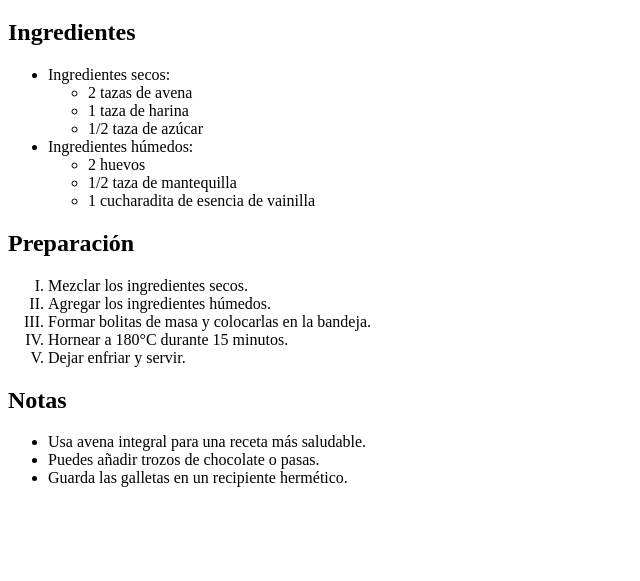
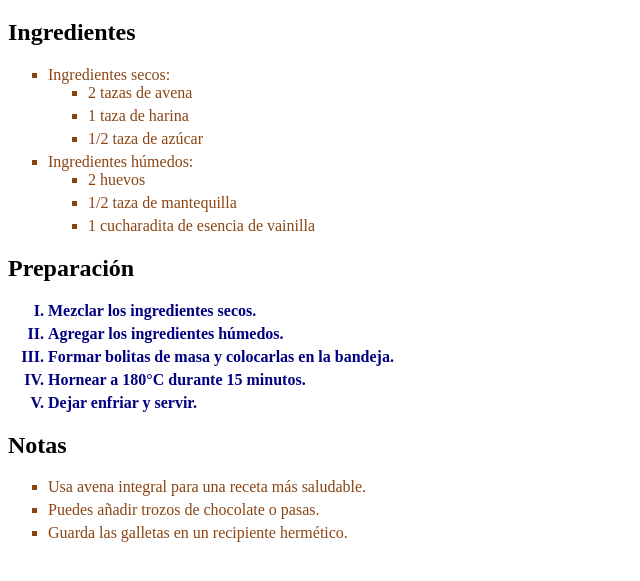
Before and after one commit to magarcia08/RecetaCombinandoListasOrdenadasYDesordenadas_html_GarciaMaria, a plain HTML site: page index.html in a window 1280 px wide. Shown: the part 61-642 px from the top of the page, without its empty margins (0-640 px from the left). Drawn offline with Linux system fonts and the light colour scheme.

Commit message:
feat: :sparkles: reto adicional: Aplicar **CSS** para personalizar las viñetas de ingredientes y la numeración de los pasos.

```diff
--- a/index.html
+++ b/index.html
@@ -3,6 +3,22 @@
 <head>
   <meta charset="utf-8">
   <title>Receta de Galletas</title>
+  <style>
+    ul {
+      list-style-type: square; /* Viñetas cuadradas */
+      color: #8B4513; /* Marrón */
+    }
+
+    ol {
+      list-style-type: upper-roman; /* Números romanos */
+      color: #000080; /* Azul oscuro */
+      font-weight: bold;
+    }
+
+    li {
+      margin-bottom: 5px;
+    }
+  </style>
 </head>
 <body>
   <h1>Receta de Galletas de Avena</h1>
```
